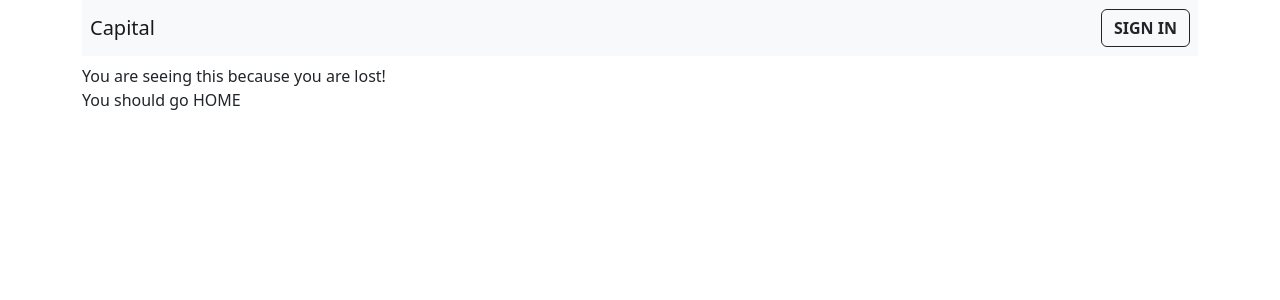
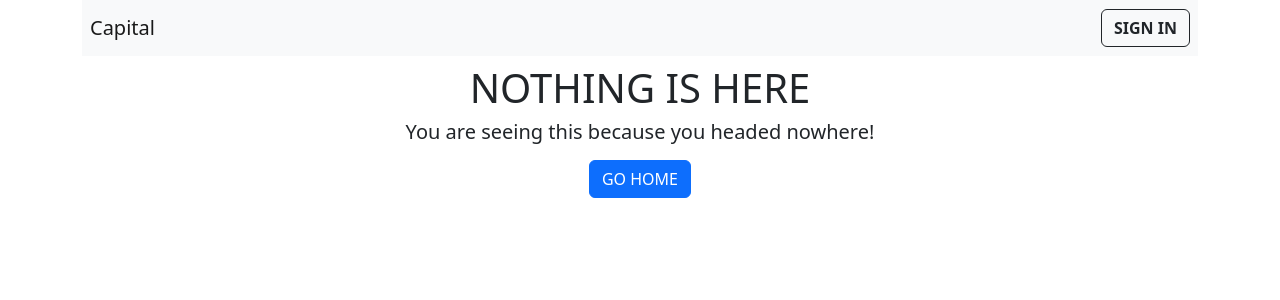
Before and after one commit to hane-smitter/MERN_login_system, a React (Create React App) app in the folder client/standard/: page /404 in a window 1280 px wide. Shown: the top 300 px of the page. Built offline with nearby package versions, Linux system fonts and the light colour scheme.

Commit message:
add 404 route,style updates: 404 page,reset and signup forms

```diff
--- a/client/standard/src/pages/Lost.jsx
+++ b/client/standard/src/pages/Lost.jsx
@@ -1,11 +1,21 @@
 import React from "react";
+import Button from "react-bootstrap/Button";
+import { Link } from "react-router-dom";
 
 const Lost = () => {
   return (
-    <div>
-      You are seeing this because you are lost!
-      <br />
-      You should go HOME
+    <div style={{ maxWidth: 500, marginInline: "auto" }}>
+      <span>
+        <h1 className="text-uppercase text-center">Nothing is here</h1>
+        <h4 className="lead text-center">
+          You are seeing this because you headed nowhere!
+        </h4>
+        <p className="text-muted text-center mt-3">
+          <Button as={Link} to="/" className="text-uppercase">
+            go home
+          </Button>
+        </p>
+      </span>
     </div>
   );
 };
--- a/client/standard/src/pages/ResetPassForm.jsx
+++ b/client/standard/src/pages/ResetPassForm.jsx
@@ -1,14 +1,16 @@
 import Button from "react-bootstrap/Button";
 import Form from "react-bootstrap/Form";
 import { useDispatch, useSelector } from "react-redux";
+import { useParams } from "react-router-dom";
 import { useFormik } from "formik";
 import * as Yup from "yup";
 
 import { resetPassword } from "../redux/dispatchers";
 
-function ResetPassword() {
+function ResetPass() {
+  const { resetToken } = useParams();
   const dispatch = useDispatch();
-  const resetLoading = useSelector((state) => state.auth.loading);
+  const resetLoading = useSelector((state) => state.auth.user_loading);
 
   const formik = useFormik({
     initialValues: {
@@ -24,14 +26,15 @@ function ResetPassword() {
         .oneOf([Yup.ref("password"), null], "Passwords must match"),
     }),
     onSubmit: (values, actions) => {
-      // alert(JSON.stringify(values, null, 2));
+      // Attach resetToken to values
+      values.resetToken = resetToken;
       dispatch(resetPassword(values));
     },
   });
 
   return (
     <div style={{ maxWidth: 500, marginInline: "auto" }}>
-      <h2 className="text-uppercase mb-3">Create account</h2>
+      <h2 className="text-uppercase mb-3">Change your password</h2>
       <Form onSubmit={formik.handleSubmit}>
         <Form.Group className="mb-3">
           <Form.Label>Password</Form.Label>
@@ -79,4 +82,4 @@ function ResetPassword() {
   );
 }
 
-export default ResetPassword;
+export default ResetPass;
--- a/client/standard/src/pages/SignupForm.jsx
+++ b/client/standard/src/pages/SignupForm.jsx
@@ -8,7 +8,7 @@ import { signup } from "../redux/dispatchers";
 
 function Signup() {
   const dispatch = useDispatch();
-  const signupLoading = useSelector((state) => state.auth.loading);
+  const signupLoading = useSelector((state) => state.auth.user_loading);
 
   const formik = useFormik({
     initialValues: {
```
Also changed, not shown: client/standard/src/routes/routes.js (+6 -3 lines).
